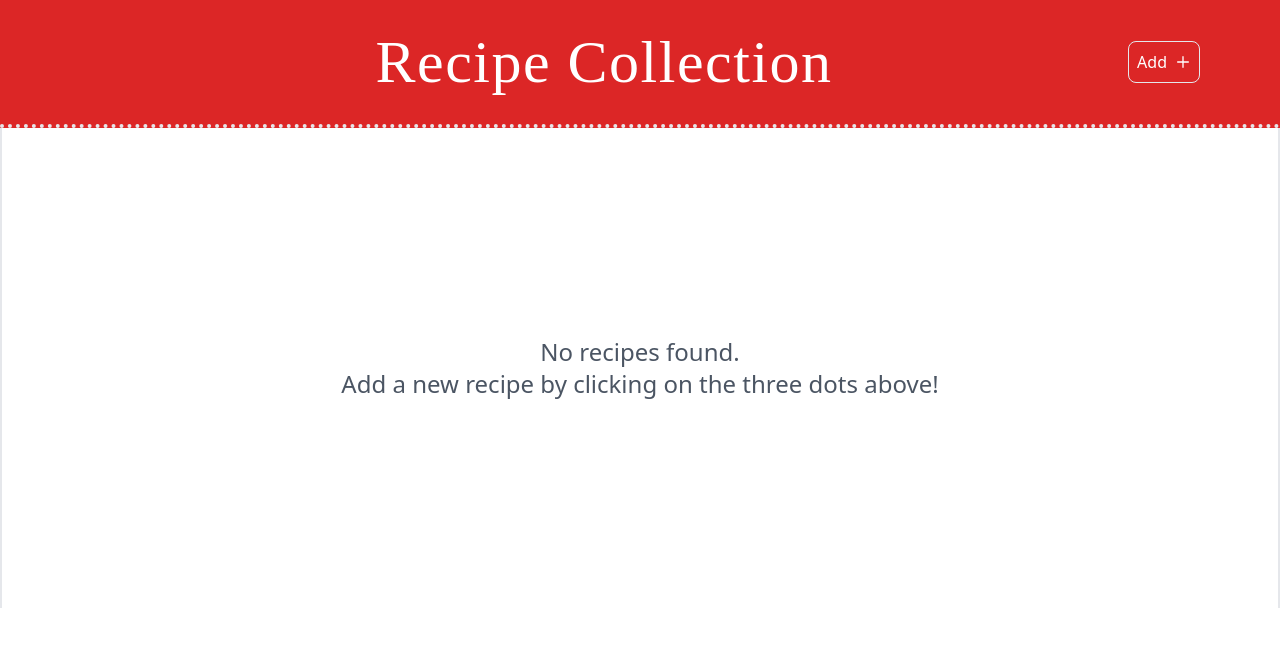
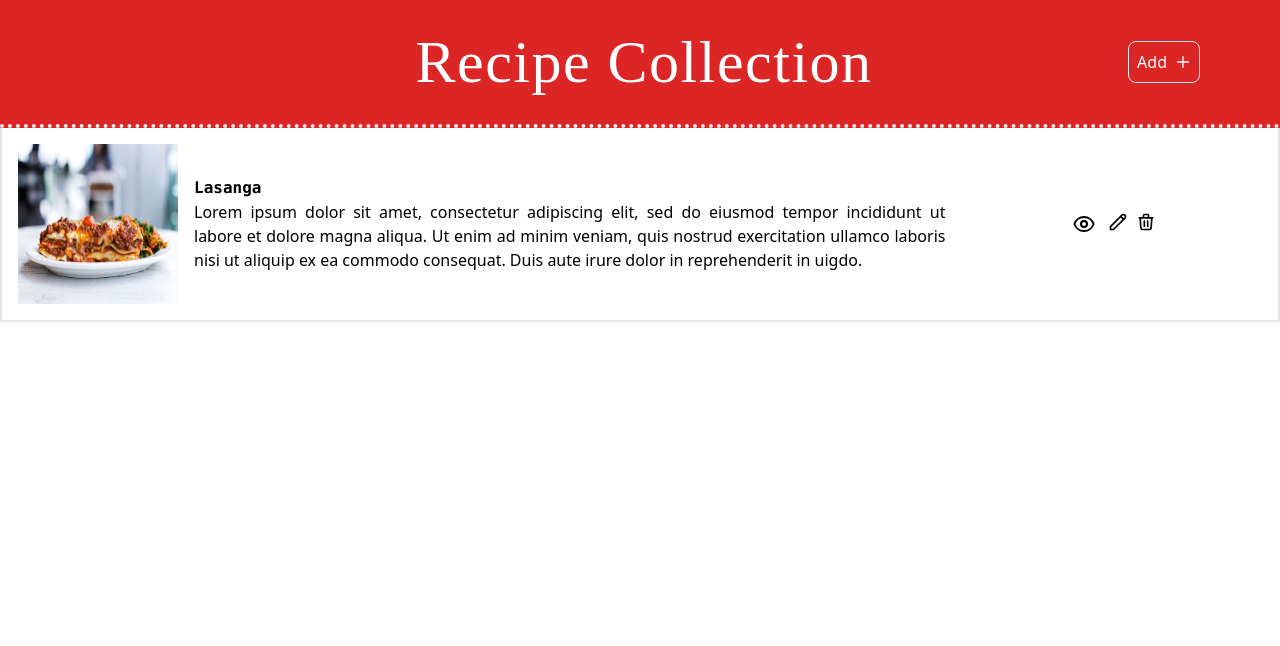
Before and after one commit to MsNiyaJ/RecipeBook, a React (Create React App) app in the folder recipebook/: page / in a window 1280 px wide. Shown: the top 646 px of the page. Built offline with nearby package versions, Linux system fonts and the light colour scheme; data requests are answered from the project's data file; a web font is replaced by a local one.

Commit message:
now using db.json to store recipes

```diff
--- /dev/null
+++ b/recipebook/db.json
@@ -0,0 +1,15 @@
+{
+  "recipes": [
+    {
+      "id": "1",
+      "img": "/images/lasagna.jpeg",
+      "title": "Lasanga",
+      "description": "Lorem ipsum dolor sit amet, consectetur adipiscing elit, sed do eiusmod tempor incididunt ut labore et dolore magna aliqua. Ut enim ad minim veniam, quis nostrud exercitation ullamco laboris nisi ut aliquip ex ea commodo consequat. Duis aute irure dolor in reprehenderit in uigdo.",
+      "prepTime": "10min",
+      "cookTime": "1hr",
+      "servings": "20",
+      "ingredients": "Lorem ipsum dolor sit amet, consectetur adipiscing elit, sed do eiusmod tempor incididunt ut labore et dolore magna aliqua. Ut enim ad minim veniam, quis nostrud exercitation ullamco laboris nisi ut aliquip ex ea commodo consequat. Duis aute irure dolor in reprehenderit in voluptate velit esse cillum dolore eu fugiat nulla pariatur.",
+      "instructions": "Lorem ipsum dolor sit amet, consectetur adipiscing elit, sed do eiusmod tempor incididunt ut labore et dolore magna aliqua. Ut enim ad minim veniam, quis nostrud exercitation ullamco laboris nisi ut aliquip ex ea commodo consequat. Duis aute irure dolor in reprehenderit in voluptate velit esse cillum dolore eu fugiat nulla pariatur."
+    }
+  ]
+}
--- a/recipebook/src/Home.js
+++ b/recipebook/src/Home.js
@@ -1,14 +1,14 @@
-import React from 'react';
+import React, { useEffect, useState } from 'react';
 import PlusIcon from './icons/PlusIcon';
-// import recipeData from './data/recipes';
 import Recipe from './Recipe';
 import { Link } from 'react-router-dom';
+// import getAllRecipes from './requests';
 
 const Navbar = () => {
   return (
     <div className="bg-red-600 py-4 md:py-8 text-white border-b-4 border-dotted sticky top-0">
       <div className=" flex justify-between items-center px-2 md:px-20">
-        <div></div>
+        <div className="w-20"></div>
         <h1 className="text-4xl md:text-6xl font-licorice tracking-wide">
           Recipe Collection
         </h1>
@@ -23,13 +23,37 @@ const Navbar = () => {
 };
 
 const Home = () => {
-  // Retrieve a list of receipes from localStorage
-  let recipeData = JSON.parse(localStorage.getItem('recipes'));
+  const [data, setData] = useState(null);
+  const [loading, setLoading] = useState(true);
+  const [error, setError] = useState(null);
 
-  // Create a new list if no recipes exist.
-  if (!recipeData) {
-    recipeData = [];
-    localStorage.setItem('recipes', JSON.stringify(recipeData));
+  // When the component mounts, fetch the data from the API
+  useEffect(() => {
+    fetch('http://localhost:3000/recipes')
+      .then((response) => {
+        if (response.ok) {
+          return response.json();
+        }
+        throw new Error('Error' + response.statusText);
+      })
+      .then((data) => {
+        setData(data);
+      })
+      .catch((error) => {
+        console.error('Error fetching data: ', error);
+        setError(error);
+      })
+      .finally(() => {
+        setLoading(false);
+      });
+  }, []);
+
+  if (loading) return <p>Loading...</p>;
+  if (error) return <p>Error</p>;
+
+  let recipeData = [];
+  if (data) {
+    recipeData = [...data];
   }
 
   return (
@@ -38,12 +62,13 @@ const Home = () => {
       <div className="border-x-2">
         {recipeData.length > 0 ? (
           recipeData.map((recipe) => {
-            return <Recipe key={recipe.title} recipe={recipe} />;
+            return <Recipe key={recipe.id} recipe={recipe} />;
           })
         ) : (
+          // If no recipes are found, display a message
           <div className="flex justify-center items-center text-center text-gray-600 md:text-2xl py-52">
             No recipes found. <br />
-            Add a new recipe by clicking on the three dots above!
+            Add a new recipe by clicking on the add button above!
           </div>
         )}
       </div>
--- a/recipebook/tailwind.config.js
+++ b/recipebook/tailwind.config.js
@@ -5,6 +5,12 @@ module.exports = {
       fontFamily: {
         licorice: ['Licorice', 'cursive'],
       },
+      minHeight: {
+        32: '8rem',
+      },
+      backgroundImage: {
+        defaultrecipe: "url('../public/defaultrecipe.jpeg')",
+      },
     },
   },
   plugins: [],
```
